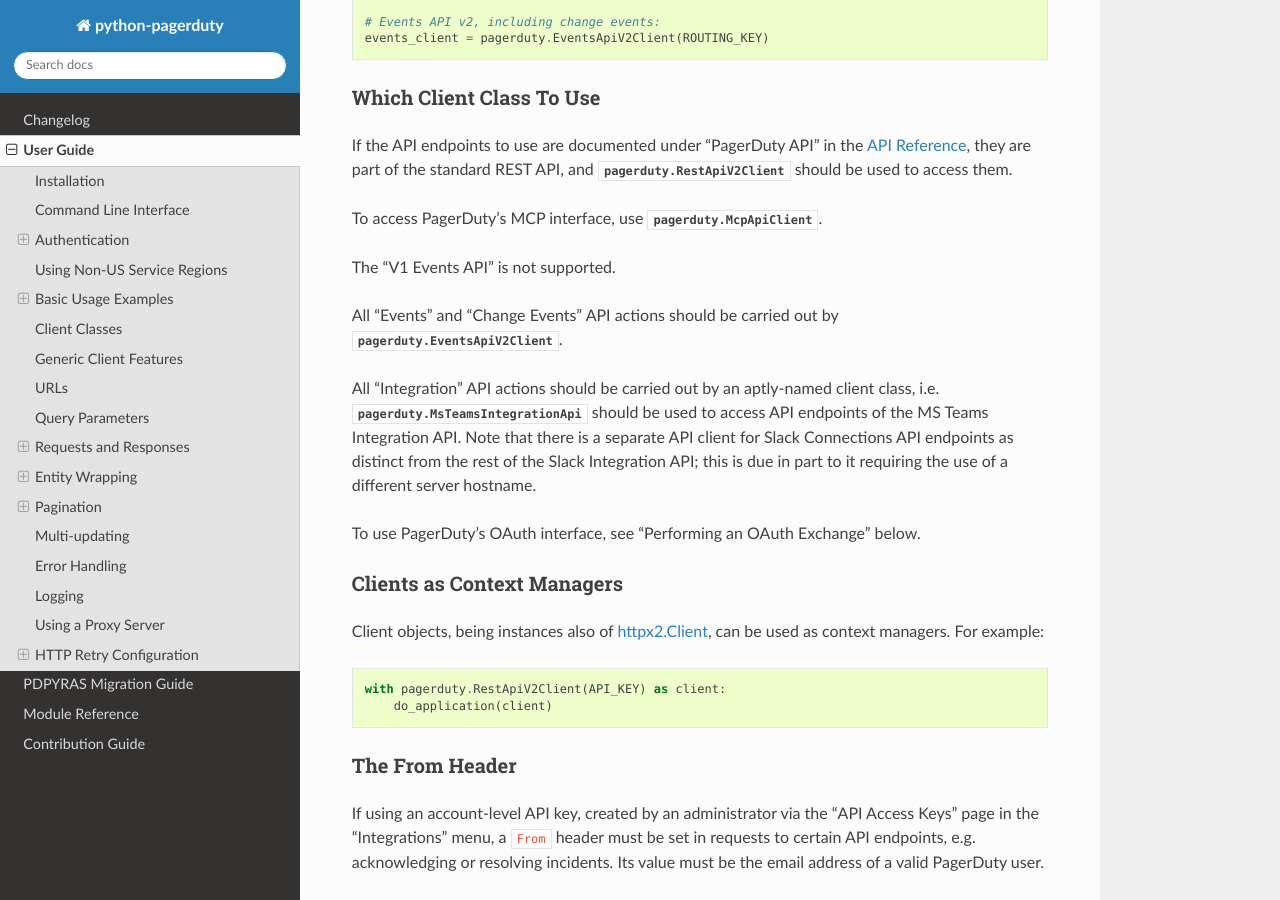
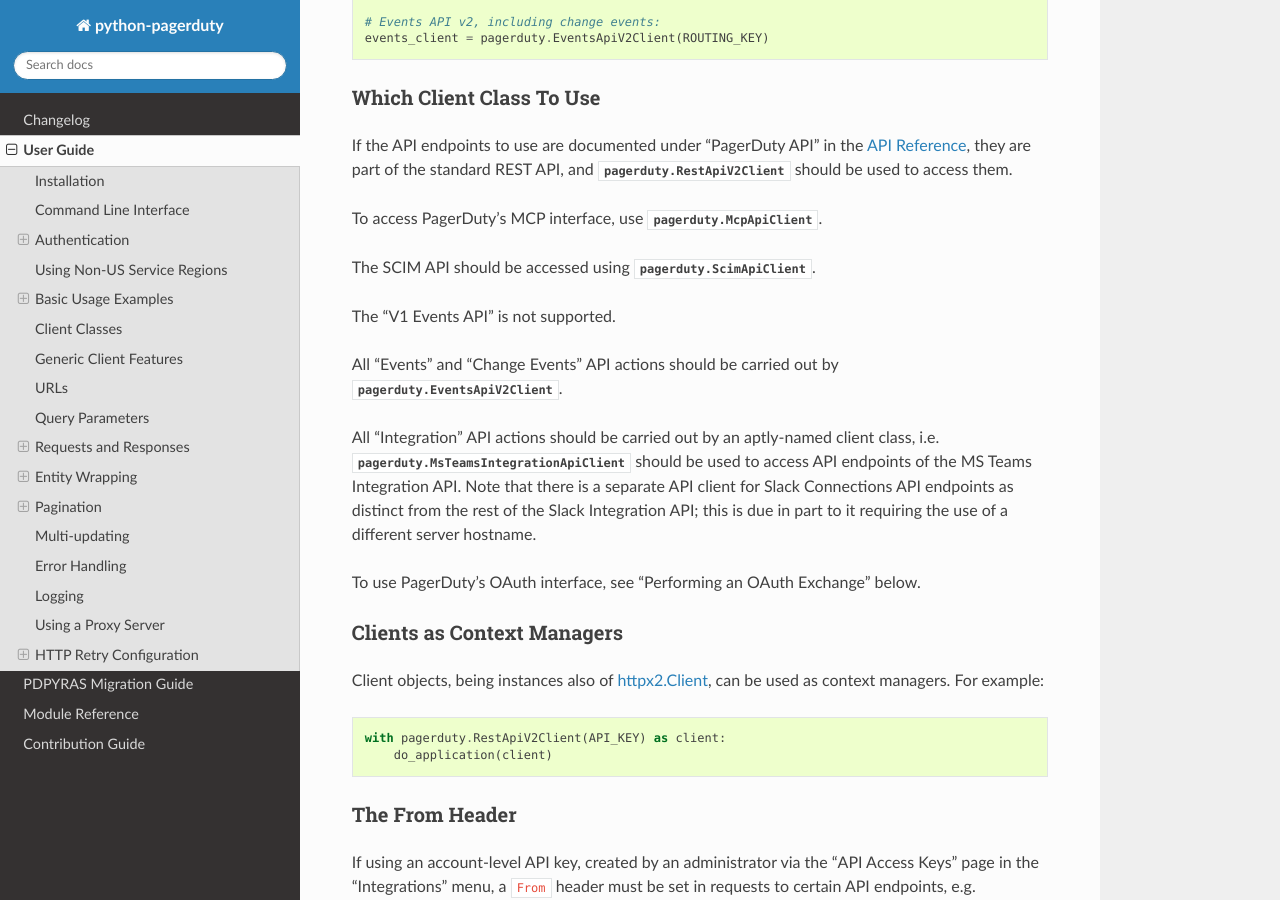
Before and after one commit to PagerDuty/python-pagerduty, a Sphinx documentation site: the page built from sphinx/source/user_guide.rst, in a window 1280 px wide and 900 px high, scrolled down 925 px. Built offline with Sphinx 7.4.7 and the Read the Docs theme 3.1.0, drawn with Linux system fonts in a browser that asks for light colours.

Commit message:
docs: fix typos

```diff
--- a/docs/contributing.html
+++ b/docs/contributing.html
@@ -186,7 +186,7 @@
 <div class="highlight-bash notranslate"><div class="highlight"><pre><span></span>./scripts/get_path_list/get_path_list.py<span class="w"> </span><span class="o">[</span>PATH-TO-REPOSITORY<span class="o">]</span>/reference/v2/Index.yaml
 </pre></div>
 </div>
-<p>This sript will print definitions of the global variables <code class="docutils literal notranslate"><span class="pre">CANONICAL_PATHS</span></code>
+<p>This script will print definitions of the global variables <code class="docutils literal notranslate"><span class="pre">CANONICAL_PATHS</span></code>
 and <code class="docutils literal notranslate"><span class="pre">CURSOR_BASED_PAGINATION_PATHS</span></code> for <code class="docutils literal notranslate"><span class="pre">pagerduty/rest_api_v2_client.py</span></code>,
 i.e. that can be copied into the source code to replace the existing
 definitions.</p>
--- a/sphinx/source/contributing.rst
+++ b/sphinx/source/contributing.rst
@@ -111,7 +111,7 @@
 
     ./scripts/get_path_list/get_path_list.py [PATH-TO-REPOSITORY]/reference/v2/Index.yaml
 
-This sript will print definitions of the global variables ``CANONICAL_PATHS``
+This script will print definitions of the global variables ``CANONICAL_PATHS``
 and ``CURSOR_BASED_PAGINATION_PATHS`` for ``pagerduty/rest_api_v2_client.py``,
 i.e. that can be copied into the source code to replace the existing
 definitions.
--- a/sphinx/source/user_guide.rst
+++ b/sphinx/source/user_guide.rst
@@ -57,17 +57,19 @@
 
 To access PagerDuty's MCP interface, use :attr:`pagerduty.McpApiClient`.
 
+The SCIM API should be accessed using :attr:`pagerduty.ScimApiClient`.
+
 The "V1 Events API" is not supported.
 
 All "Events" and "Change Events" API actions should be carried out by
 :attr:`pagerduty.EventsApiV2Client`.
 
 All "Integration" API actions should be carried out by an aptly-named client
-class, i.e. :attr:`pagerduty.MsTeamsIntegrationApi` should be used to access
-API endpoints of the MS Teams Integration API. Note that there is a separate
-API client for Slack Connections API endpoints as distinct from the rest of the
-Slack Integration API; this is due in part to it requiring the use of a
-different server hostname.
+class, i.e. :attr:`pagerduty.MsTeamsIntegrationApiClient` should be used to
+access API endpoints of the MS Teams Integration API. Note that there is a
+separate API client for Slack Connections API endpoints as distinct from the
+rest of the Slack Integration API; this is due in part to it requiring the use
+of a different server hostname.
 
 To use PagerDuty's OAuth interface, see "Performing an OAuth Exchange" below.
 
```
